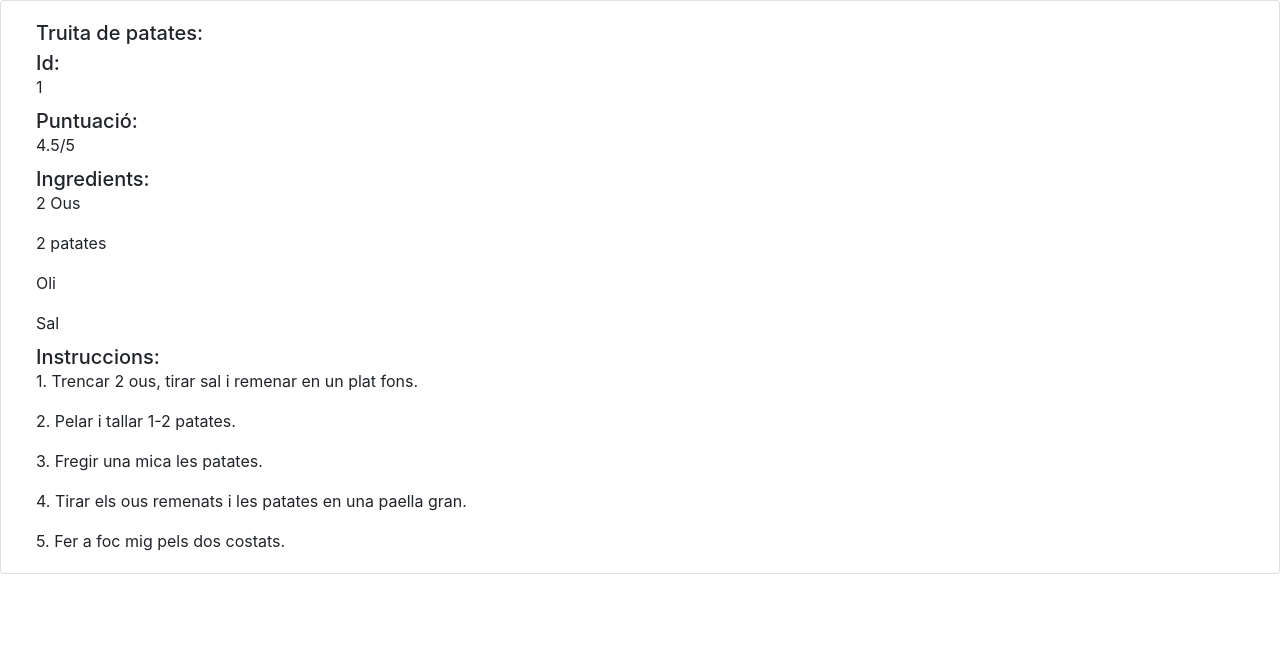
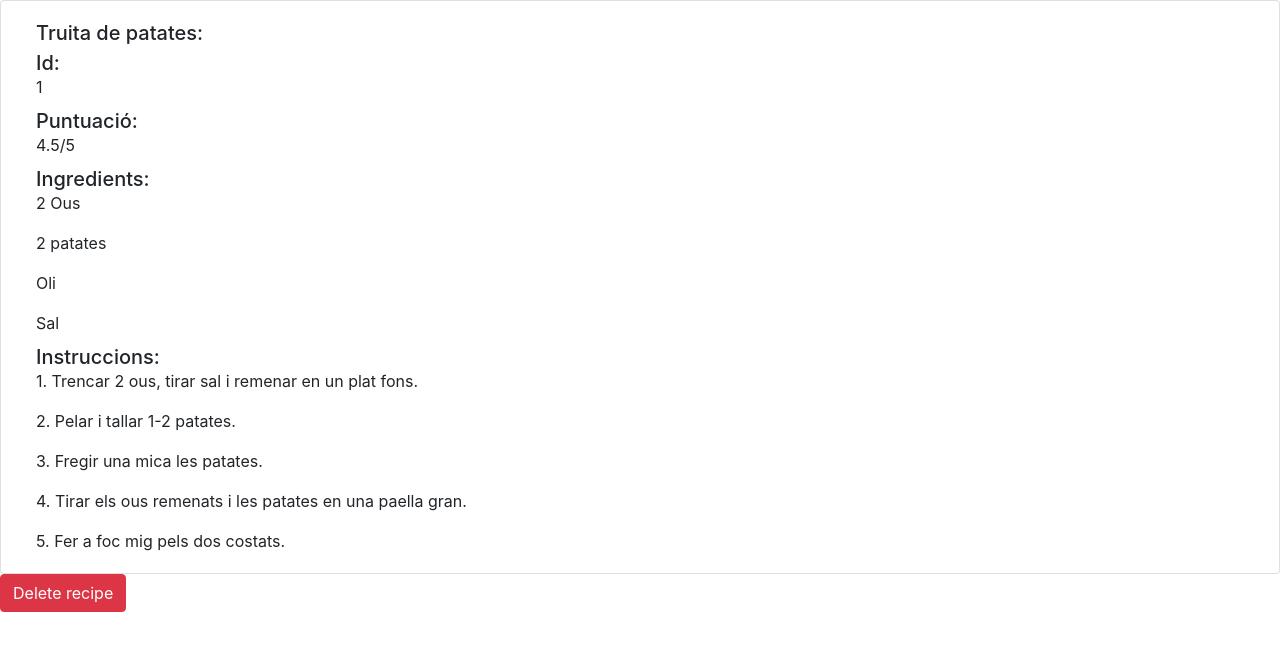
Before and after one commit to Menuing/menuing-admin-interface, an Angular app: page /recipe-detail in a window 1280 px wide. Shown: the top 650 px of the page. Built offline with nearby package versions, Linux system fonts and the light colour scheme.

Commit message:
added delete button

```diff
--- a/src/app/recipe/recipe-detail/recipe-detail.component.html
+++ b/src/app/recipe/recipe-detail/recipe-detail.component.html
@@ -22,3 +22,5 @@
       <p class="card-text">5. Fer a foc mig pels dos costats.</p>
     </div>
   </div>
+
+  <button type="button" class="btn btn-danger">Delete recipe</button>
```
